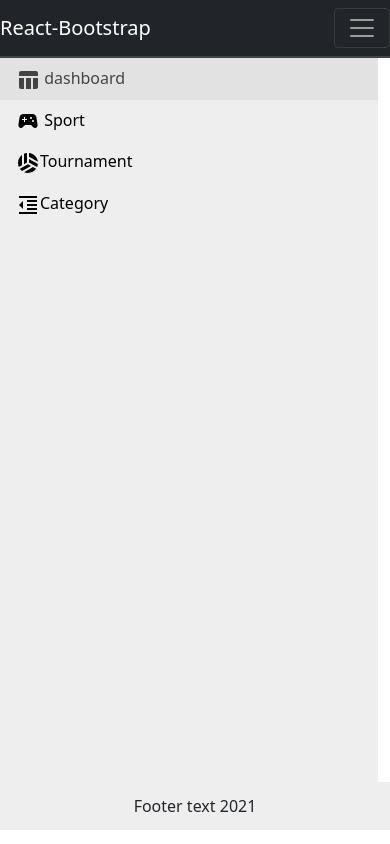
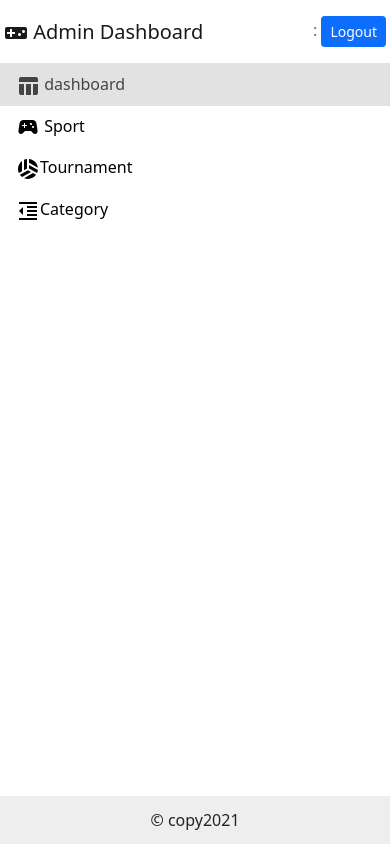
Before and after one commit to The-manpreet-singh/resulting-ui, a React (Create React App) app: page / in a window 390 px wide. Built offline with nearby package versions, Linux system fonts and the light colour scheme; sample sign-in values are in the browser's storage.

Commit message:
dashboard home page mobile mode Updated

```diff
--- a/src/components/Home.css
+++ b/src/components/Home.css
@@ -3,13 +3,17 @@
     margin: 0;
     padding: 0;
 }
+
 ul {
-    height: 88.7vh;
+    height:100vh;
     list-style-type: none;
     margin: 0;
     padding: 0;
-    background-color: rgb(238, 238, 238);
     margin-bottom:-25px
+  }
+  .Nav-res{
+    padding-left: 4px;
+    padding-right: 4px;
   }
 
   li a {
@@ -30,7 +34,7 @@ ul {
   }
 
   .b-border{
-      border-bottom: 2px solid #444;
+      border-bottom: 1px solid rgba(209, 209, 209, 0.616);
   }
   .container-fluid{
     padding-left: 0;
@@ -40,3 +44,21 @@ ul {
  background-color: rgb(238, 238, 238);
  padding: 12px;
   }
+  @media screen and (max-width: 600px) {
+    .container-fluid{
+      padding-right: 0;
+
+    }
+    ul {
+      height:30vh;
+      list-style-type: none;
+      margin: 0;
+      padding: 0;
+      margin-bottom:-25px
+    }
+  }
+  .f-box{
+    position: fixed;
+    bottom: 0;
+    width: 100%;
+  }
--- a/src/components/Home.js
+++ b/src/components/Home.js
@@ -14,6 +14,7 @@ import TableChartIcon from '@material-ui/icons/TableChart';
 import SportsEsportsIcon from '@material-ui/icons/SportsEsports';
 import SportsVolleyballIcon from '@material-ui/icons/SportsVolleyball';
 import FormatIndentDecreaseIcon from '@material-ui/icons/FormatIndentDecrease';
+import VideogameAssetIcon from '@material-ui/icons/VideogameAsset';
 export const Home = (props) => {
 
 
@@ -29,22 +30,15 @@ export const Home = (props) => {
     <>
     <Router>
     <div className="b-border">
-    <Navbar collapseOnSelect expand="lg" bg="dark" variant="dark">
+    <Navbar className="Nav-res">
 
-  <Navbar.Brand href="#home">React-Bootstrap</Navbar.Brand>
-  <Navbar.Toggle aria-controls="responsive-navbar-nav" />
-  <Navbar.Collapse id="responsive-navbar-nav">
-    <Nav className="me-auto">
-
-
-    </Nav>
-    <Nav>
-      <Nav.Link href="#deets">{user.fname} {user.lname}</Nav.Link>
-      <Nav.Link eventKey={2} href="#memes">
-        <Button onClick={handleLogout} className="btn-sm">Logout</Button>
-      </Nav.Link>
-    </Nav>
-  </Navbar.Collapse>
+    <Navbar.Brand href="#home"><VideogameAssetIcon/> Admin Dashboard</Navbar.Brand>
+    <Navbar.Toggle />
+    <Navbar.Collapse className="justify-content-end">
+      <Navbar.Text>
+      {user.fname} {user.lname}:  <Button onClick={handleLogout} className="btn-sm">Logout</Button>
+      </Navbar.Text>
+    </Navbar.Collapse>
 
 </Navbar>
 
@@ -52,7 +46,7 @@ export const Home = (props) => {
 <div >
   <div className="container-fluid">
   <Row>
-    <Col sm={12} md={2} >
+    <Col sm={12} md={2}  >
       <ul>
   <li><Link class="active" to="/dashboard"><TableChartIcon></TableChartIcon> dashboard</Link></li>
   <li><Link to="/sport"><SportsEsportsIcon></SportsEsportsIcon> Sport</Link></li>
@@ -60,7 +54,7 @@ export const Home = (props) => {
   <li><Link to="/category"><FormatIndentDecreaseIcon></FormatIndentDecreaseIcon>Category</Link></li>
 </ul>
     </Col>
-    <Col sm={12} md={10} >
+    <Col sm={12} md={10} id="right-box" >
     <div >
           <Switch>
            <Route exact path="/dashboard" component={Dashboard} />
@@ -79,7 +73,7 @@ export const Home = (props) => {
 
 </div>
 <div className="text-center f-box">
-  Footer text 2021
+ &copy; copy2021
 </div>
       </Router>
 
```
Also changed, not shown: 1 other file (tests, documents, lock files or other folders).
